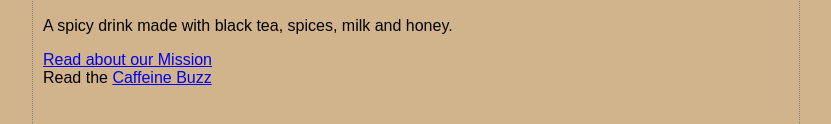
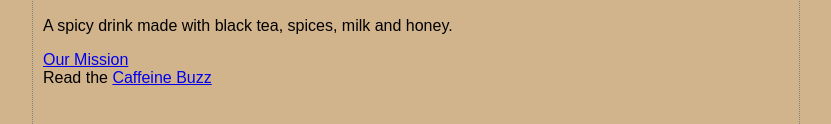
Before and after one commit to FelicityAmiao/FelicityAmiao.github.io, a plain HTML site: page index.html in a window 1280 px wide. Shown: the part 366-490 px from the top of the page, without its empty margins (224-1055 px from the left). Drawn offline with Linux system fonts and the light colour scheme.

Commit message:
make mission label concise

```diff
--- a/index.html
+++ b/index.html
@@ -28,7 +28,7 @@
 		<p>A spicy drink made with black tea, spices, milk and honey.</p>
 
 		<p>
-			<a href="mission.html" title="Read more about Starbuzz Coffee's important mission">Read about our Mission</a>
+			<a href="mission.html" title="Read more about Starbuzz Coffee's important mission">Our Mission</a>
 			<br>
 			Read the <a href="https://www.starbucks.com.tw/home/index.jspx" title="Read all about caffeine on the Buzz">Caffeine Buzz</a>
 		</p>
```
